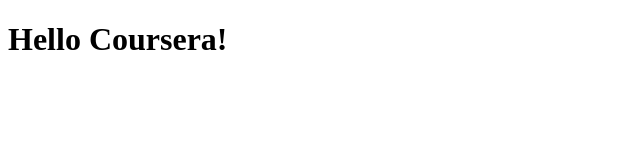
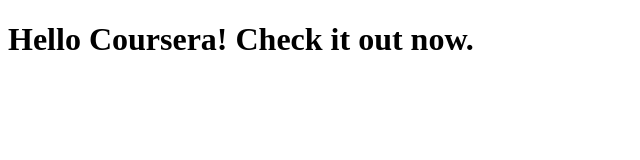
Before and after one commit to koenverstraten/coursera-test, a plain HTML site: page site/index.html in a window 1280 px wide. Shown: the whole page, without its empty margins (0-640 px from the left). Drawn offline with Linux system fonts and the light colour scheme.

Commit message:
site/index.html

```diff
--- a/site/index.html
+++ b/site/index.html
@@ -4,6 +4,6 @@
 	<title>Hello Coursera!</title>
 </head>
 <body>
-<h1>Hello Coursera!</h1>
+<h1>Hello Coursera! Check it out now.</h1>
 </body>
 </html>
```
